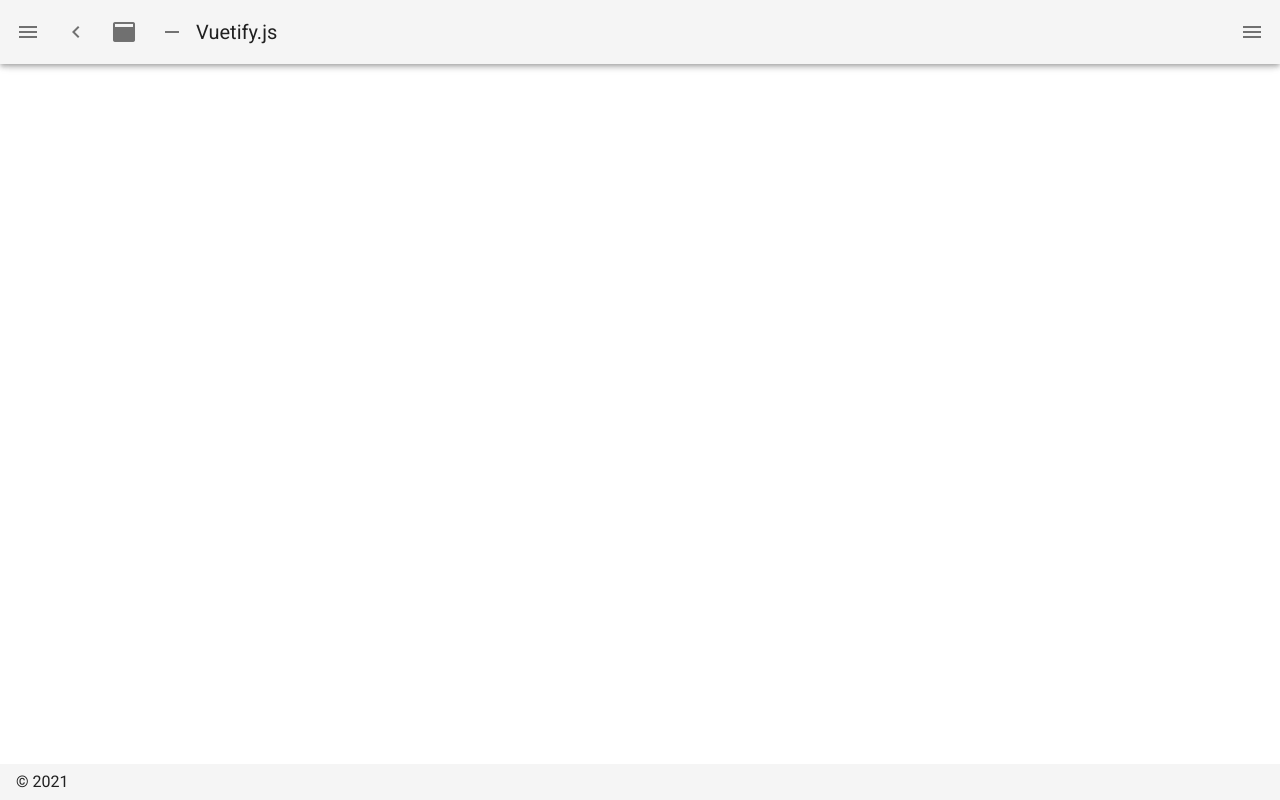
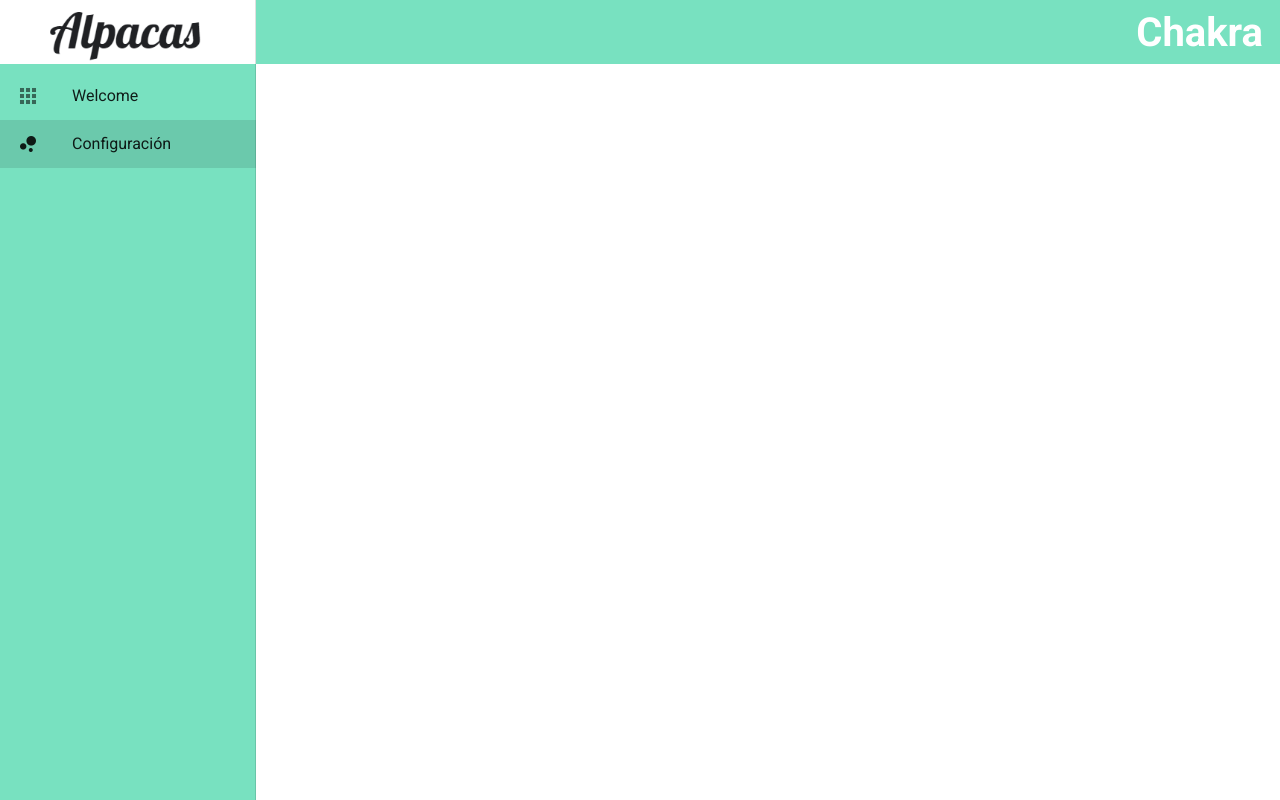
Before and after one commit to MATRIXMM/chakra-frotend, a Nuxt app: page /admin/configuracion in a window 1280 px wide. Built offline with nearby package versions, Linux system fonts and the light colour scheme.

Commit message:
layout main

```diff
--- a/layouts/main.vue
+++ b/layouts/main.vue
@@ -1,12 +1,14 @@
 <template>
   <v-app>
     <v-navigation-drawer
-      v-model="drawer"
-      :mini-variant="miniVariant"
-      :clipped="clipped"
       fixed
       app
+      color="secondary"
+      outlined
     >
+      <div style="background: white">
+      <v-img height="64" src="/images/alpaca-nombre.png" contain></v-img>
+      </div>
       <v-list>
         <v-list-item
           v-for="(item, i) in items"
@@ -25,66 +27,26 @@
       </v-list>
     </v-navigation-drawer>
     <v-app-bar
-      :clipped-left="clipped"
       fixed
       app
+      color="secondary"
+      flat
+      outlined
     >
-      <v-app-bar-nav-icon @click.stop="drawer = !drawer" />
-      <v-btn
-        icon
-        @click.stop="miniVariant = !miniVariant"
-      >
-        <v-icon>mdi-{{ `chevron-${miniVariant ? 'right' : 'left'}` }}</v-icon>
-      </v-btn>
-      <v-btn
-        icon
-        @click.stop="clipped = !clipped"
-      >
-        <v-icon>mdi-application</v-icon>
-      </v-btn>
-      <v-btn
-        icon
-        @click.stop="fixed = !fixed"
-      >
-        <v-icon>mdi-minus</v-icon>
-      </v-btn>
-      <v-toolbar-title v-text="title" />
       <v-spacer />
-      <v-btn
-        icon
-        @click.stop="rightDrawer = !rightDrawer"
-      >
-        <v-icon>mdi-menu</v-icon>
-      </v-btn>
+      <v-toolbar-title><span class="toolbar">{{ title }}</span></v-toolbar-title>
     </v-app-bar>
     <v-main>
       <v-container>
         <Nuxt />
       </v-container>
     </v-main>
-    <v-navigation-drawer
-      v-model="rightDrawer"
-      :right="right"
-      temporary
-      fixed
-    >
-      <v-list>
-        <v-list-item @click.native="right = !right">
-          <v-list-item-action>
-            <v-icon light>
-              mdi-repeat
-            </v-icon>
-          </v-list-item-action>
-          <v-list-item-title>Switch drawer (click me)</v-list-item-title>
-        </v-list-item>
-      </v-list>
-    </v-navigation-drawer>
-    <v-footer
+    <!-- <v-footer
       :absolute="!fixed"
       app
     >
       <span>&copy; {{ new Date().getFullYear() }}</span>
-    </v-footer>
+    </v-footer> -->
   </v-app>
 </template>
 
@@ -92,8 +54,6 @@
 export default {
   data () {
     return {
-      clipped: false,
-      drawer: false,
       fixed: false,
       items: [
         {
@@ -103,15 +63,22 @@ export default {
         },
         {
           icon: 'mdi-chart-bubble',
-          title: 'Inspire',
-          to: '/inspire'
+          title: 'Configuración',
+          to: '/admin/configuracion'
         }
       ],
-      miniVariant: false,
       right: true,
       rightDrawer: false,
-      title: 'Vuetify.js'
+      title: 'Chakra'
     }
   }
 }
 </script>
+<style scoped>
+.toolbar{
+  color:white;
+  /* font-family: 'Montserrat'; */
+  font-weight: bold;
+  font-size: 2.5rem;
+}
+</style>
```
Also changed, not shown: static/images/alpaca-nombre.png (added).
